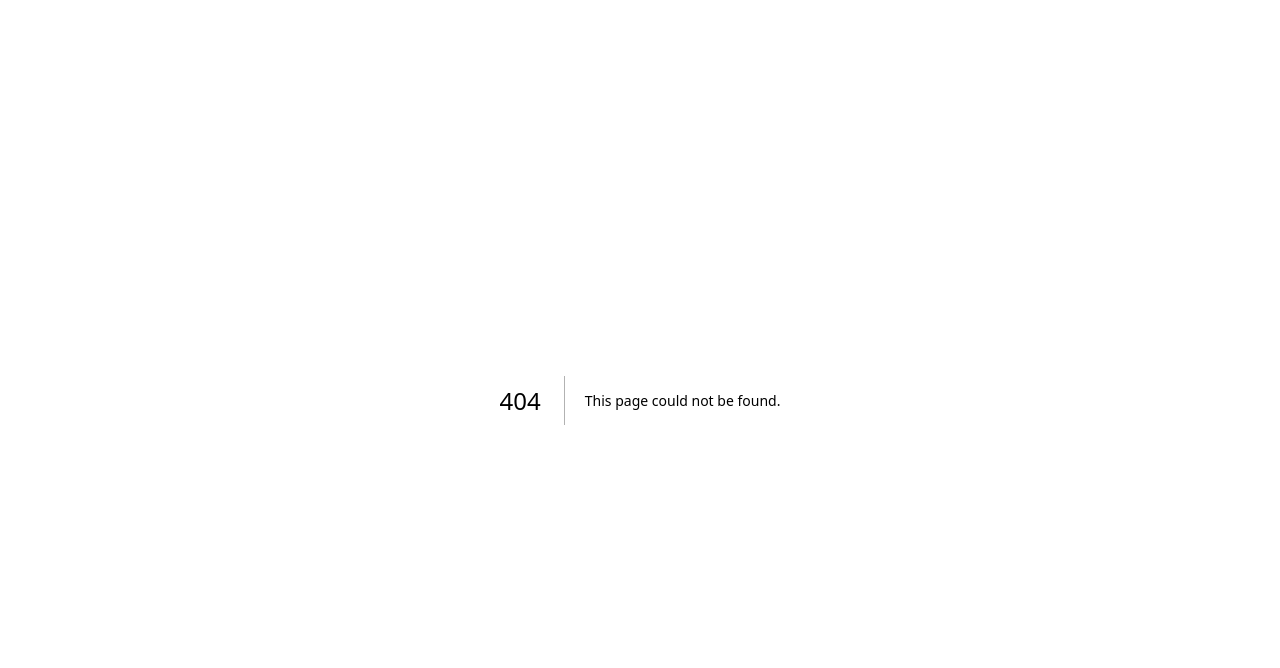
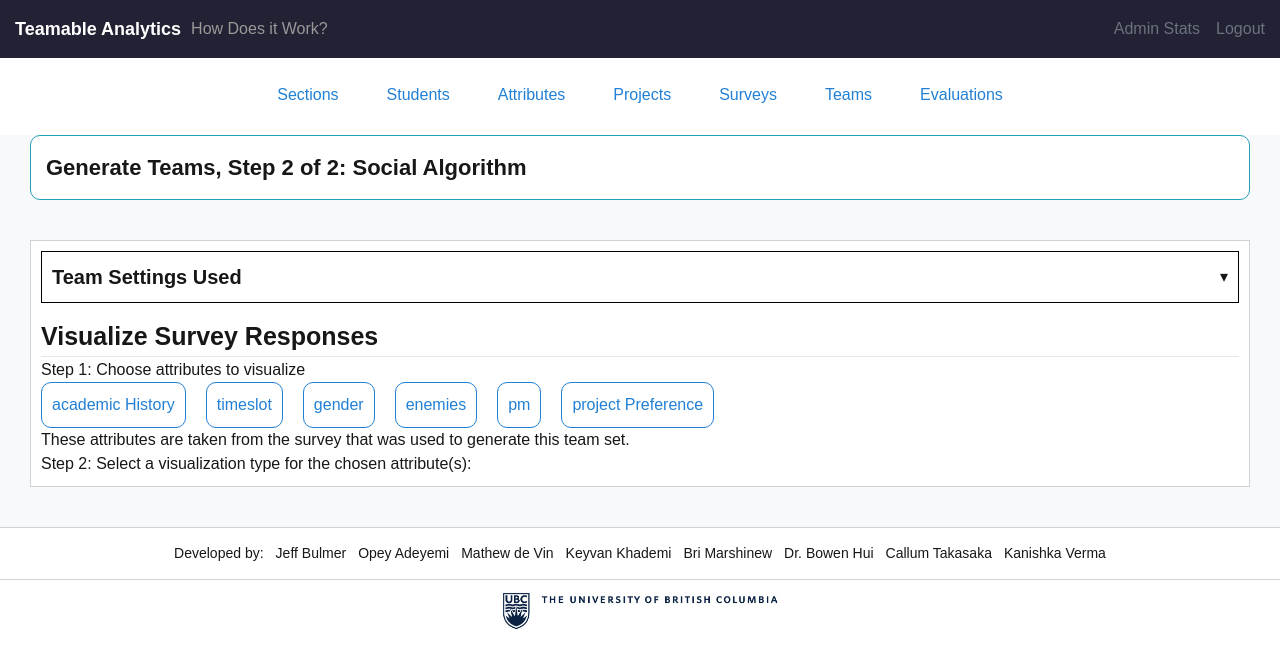
Before and after one commit to tinaliu27/creatingTeams, a Next.js app in the folder my-next-app/: page /team in a window 1280 px wide. Before the commit this address had no page. Shown: the top 668 px of the page. Built offline with nearby package versions, Linux system fonts and the light colour scheme.

Commit message:
added select attribute and show type feature

```diff
--- a/my-next-app/src/app/page.css
+++ b/my-next-app/src/app/page.css
@@ -3,11 +3,11 @@ body{
     color: black;
 }
 .pageContent {
-  padding-top: 130px;
+  padding-top: 135px;
 }
 
 .home-table-container {
-    max-height: 400px; /* Adjust this value based on how tall you want the scrollable area */
+    max-height: 400px;
     overflow-y: auto; /* Enable vertical scrolling */
     margin-bottom: 20px;
   }
--- a/my-next-app/src/app/team.js
+++ /dev/null
@@ -1,16 +0,0 @@
-"use client"
-
-import Header from "../components/header";
-import React, { useEffect, useState } from 'react';
-import { useRouter } from "next/navigation";
-
-export default function Team() {
-    return (
-        <div>
-            <Header/>
-            <div className = "pageContent">
-
-            </div>
-        </div>
-    )
-}
--- /dev/null
+++ b/my-next-app/src/app/team/page.js
@@ -0,0 +1,144 @@
+"use client";
+
+import Header from "../../components/header";
+import React, { useState } from 'react';
+import Footer from "../../components/footer";
+import "../team/team.css";
+import TeamHeader from "../../components/teamHeader";
+
+export default function Team() {
+    const [isOpen, setIsOpen] = useState(false);
+    const [selectedAttributes, setSelectedAttributes] = useState(new Set());
+    const [visualizationTypes, setVisualizationTypes] = useState({});
+
+    const toggleDropdown = () => {
+        setIsOpen(!isOpen);
+    };
+
+    const teamSettings = [
+        {id: 1, text: 'Total Team Size'},
+        {id: 2, text: 'Max Team Size'},
+        {id: 3, text: 'Min Team Size'},
+        {id: 4, text: 'Project Set'},
+        {id: 5, text: 'List Options'},
+        {id: 6, text: 'Behaviour Option'},
+        {id: 7, text: 'Overall Satisfaction'}
+    ];
+
+    const visualizationOptions = {
+        academicHistory: ['Tally View', 'Pie Chart', 'Radar Graph', 'Comparison Bar Graph'],
+        timeslot: ['Tally View', 'Heatmap'],
+        gender: ['Tally View', 'Pie Chart', 'Radar Graph', 'Comparison Bar Graph'],
+        enemies: ['Tally View', 'Satisfaction Percentage'],
+        pm: ['Tally View', 'Pie Chart', 'Radar Graph', 'Comparison Bar Graph'],
+        projectPreference: ['Tally View', 'Satisfaction Percentage']
+    };
+
+    const toggleAttributeSelect = (attribute) => {
+        setSelectedAttributes((prev) => {
+            const newSet = new Set(prev);
+            newSet.has(attribute) ? newSet.delete(attribute) : newSet.add(attribute);
+            return newSet;
+        });
+    };
+
+    const handleVisualizationSelect = (attribute, option) => {
+        setVisualizationTypes((prev) => ({
+            ...prev,
+            [attribute]: option,
+        }));
+    };
+
+    return (
+        <div className="teamContents">
+            <Header />
+            <div className="pageContents">
+                <TeamHeader />
+                <div className="teamContainer">
+                    <div className="teamSettingsContainer">
+                        <div className="teamSettings">
+                            <button onClick={toggleDropdown} className="teamSettingsDropdownMenu">
+                                <h1>Team Settings Used</h1>
+                                <span className={`arrow ${isOpen ? 'rotate' : ''}`}>&#9662;</span>
+                            </button>
+                            {isOpen && (
+                                <ul className="dropdownList">
+                                    {teamSettings.map((item) => (
+                                        <li key={item.id} className="dropdownItem">
+                                            {item.text}
+                                        </li>
+                                    ))}
+                                </ul>
+                            )}
+                        </div>
+                    </div>
+
+                    <div className="visualizeTeamSettingsContainer">
+                        <div className="visualizeTeamSettings">
+                            <h1>Visualize Survey Responses</h1>
+                            <hr />
+                            <h3>Step 1: Choose attributes to visualize</h3>
+                            <div className="attributeButtons">
+                                {Object.keys(visualizationOptions).map((attribute) => (
+                                    <button
+                                        key={attribute}
+                                        onClick={() => toggleAttributeSelect(attribute)}
+                                        className={selectedAttributes.has(attribute) ? "selected" : ""}
+                                    >
+                                        {attribute.replace(/([A-Z])/g, " $1").trim()}
+                                    </button>
+                                ))}
+                            </div>
+
+                            <p>These attributes are taken from the survey that was used to generate this team set.</p>
+
+                            <h3>Step 2: Select a visualization type for the chosen attribute(s):</h3>
+                            <div className="visualizeChartContainer">
+                                {selectedAttributes.size > 0 && (
+                                    <table className="visualizationTable">
+                                        <thead>
+                                            <tr>
+                                                <th>Questions</th>
+                                                <th>Tally View</th>
+                                                <th>Pie Chart</th>
+                                                <th>Heatmap</th>
+                                                <th>Satisfaction Percentage</th>
+                                                <th>Radar Graph</th>
+                                                <th>Comparison Bar Graph</th>
+                                            </tr>
+                                        </thead>
+                                        <tbody>
+                                            {[...selectedAttributes].map((attribute) => (
+                                                <tr key={attribute}>
+                                                    <td>{attribute.replace(/([A-Z])/g, " $1").trim()}</td>
+                                                    {["Tally View", "Pie Chart", "Heatmap", "Satisfaction Percentage", "Radar Graph", "Comparison Bar Graph"].map((option) => (
+                                                        <td key={option} className="text-center">
+                                                            {visualizationOptions[attribute]?.includes(option) && (
+                                                                <input
+                                                                    type="radio"
+                                                                    name={`visualizationType-${attribute}`}
+                                                                    value={option}
+                                                                    checked={visualizationTypes[attribute] === option}
+                                                                    onChange={() => handleVisualizationSelect(attribute, option)}
+                                                                />
+                                                            )}
+                                                        </td>
+                                                    ))}
+                                                </tr>
+                                            ))}
+                                        </tbody>
+                                    </table>
+                                )}
+                            </div>
+                        </div>
+                    </div>
+
+                    <div className="visualizeTeamsContainer">
+                        <div className="visualizeTeams"></div>
+                    </div>
+                </div>
+            </div>
+            <Footer />
+        </div>
+    );
+}
--- /dev/null
+++ b/my-next-app/src/app/team/team.css
@@ -0,0 +1,103 @@
+.teamContents {
+    background-color: #f8f9fa;
+}
+
+.pageContents {
+    margin-top: 135px;
+}
+
+.teamContainer {
+    display: flex;
+    background-color: white;
+    margin: 40px 30px;
+    border: 1px solid rgb(210, 210, 210);
+    padding: 10px;
+    flex-direction: column;
+}
+
+.teamSettings {
+    width: 100%;
+    display: flex;
+    flex-direction: column;
+}
+
+.teamSettingsDropdownMenu {
+    display: flex;
+    align-items: center;
+    justify-content: space-between;
+    gap: 8px;
+    cursor: pointer;
+    background: none;
+    border: none;
+    font-size: 16px;
+    border: 1px solid black;
+    padding: 10px;
+}
+
+.teamSettingsDropdownMenu h1 {
+    font-weight: 600;
+    font-size: 20px;
+}
+
+.arrow {
+    transition: transform 0.3s ease-in-out;
+    margin-left: auto;
+}
+
+.rotate {
+    transform: rotate(180deg);
+}
+
+.dropdownList {
+    padding: 10px;
+    border: 1px solid black;
+}
+
+/* Visualize Team Settings */
+.visualizeTeamSettingsContainer {
+    margin-top: 15px;
+}
+
+.visualizeTeamSettings {
+    display: flex;
+    width: 100%;
+    flex-direction: column;
+    justify-content: space-around;
+}
+
+.visualizeTeamSettings h1 {
+    font-size: 25px;
+    font-weight: 600;
+}
+
+.visualizeTeamSettings hr {
+    height: 2px;
+    color: black;
+}
+
+.visualizeTeamSettings .attributeButtons {
+    flex-direction: row;
+    display: flex;
+    gap: 20px;
+}
+
+.visualizeTeamSettings button {
+    padding: 10px;
+    display: flex;
+    border: 1px solid #2180d6;
+    color: #2180d6;
+    border-radius: 10px;
+    cursor: pointer;
+    transition: 0.3s;
+}
+
+.visualizeTeamSettings button:hover {
+    color: white;
+    background-color: #2180d6;
+}
+
+.visualizeTeamSettings button.selected {
+    background-color: #2180d6;
+    color: white;
+    border: 1px solid #0056b3;
+}
--- a/my-next-app/src/components/header.js
+++ b/my-next-app/src/components/header.js
@@ -2,7 +2,7 @@
 
 import Link from 'next/link';
 import React, {createContext, useContext} from "react";
-import "../header.css";
+import "../components/header.css";
 
 const Header = () => {
     return (
@@ -36,7 +36,7 @@ const Header = () => {
                         <Link href="">Surveys</Link>
                     </li>
                     <li>
-                        <Link href="../team.js">Teams</Link>
+                        <Link href="/team">Teams</Link>
                     </li>
                     <li>
                         <Link href="">Evaluations</Link>
--- /dev/null
+++ b/my-next-app/src/components/teamHeader.css
@@ -0,0 +1,16 @@
+.teamHeaderContainer{
+    background-color: white;
+    margin: 10px 30px;
+    border: 1px solid rgb(34, 160, 180);
+    border-radius: 10px;
+
+}
+.teamHeader{
+    padding: 15px;
+    width: 100%;
+    display: flex;
+}
+.teamHeader h1{
+    font-weight: 700;
+    font-size: 22px;
+}
--- /dev/null
+++ b/my-next-app/src/components/teamHeader.js
@@ -0,0 +1,16 @@
+"use client"
+
+import React from "react";
+import "../components/teamHeader.css";
+
+const teamHeader = () => {
+    return (
+        <div className = "teamHeaderContainer">
+            <div className = "teamHeader">
+                <h1>Generate Teams, Step 2 of 2: Social Algorithm</h1>
+            </div>
+        </div>
+    )
+}
+
+export default teamHeader
```
Also changed, not shown: my-next-app/src/app/team.css (deleted).
